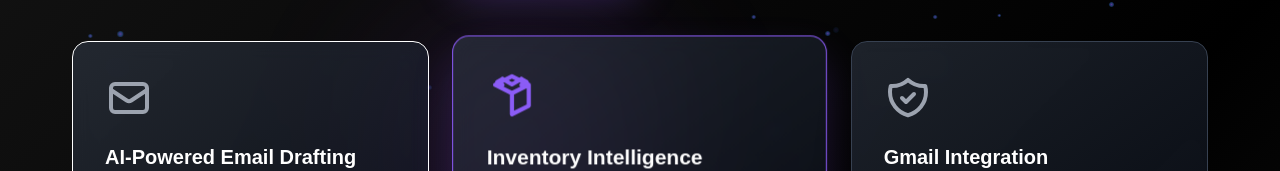
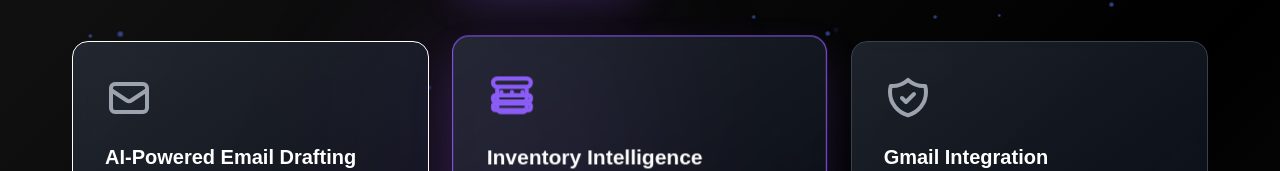
Before and after one commit to NygerianPrynce/Larynx, a React (Vite) app in the folder larynx-frontend/: page /login in a window 1280 px wide. Shown: the part 707-878 px from the top of the page. Built offline with nearby package versions, Linux system fonts and the light colour scheme.

Commit message:
fixing icons and stuff

```diff
--- a/larynx-frontend/src/pages/LoginPage.jsx
+++ b/larynx-frontend/src/pages/LoginPage.jsx
@@ -30,8 +30,12 @@
 
 const InventoryIcon = ({ style }) => (
   <svg style={style} fill="none" stroke="currentColor" viewBox="0 0 24 24">
-    <path strokeLinecap="round" strokeLinejoin="round" strokeWidth={2} d="M20 7l-8-4-8 4m16 0l-8 4m8-4v10l-8 4m0-10L4 7m8 4v10" />
-    <path strokeLinecap="round" strokeLinejoin="round" strokeWidth={2} d="M7.5 4.21l4.5 2.6 4.5-2.6M7.5 4.21l-2.5 1.44 2.5 1.44M16.5 4.21l2.5 1.44-2.5 1.44" />
+    <path strokeLinecap="round" strokeLinejoin="round" strokeWidth={2} d="M5 8h14M5 8a2 2 0 110-4h14a2 2 0 110 4M5 8v10a2 2 0 002 2h10a2 2 0 002-2V8m-9 4h4" />
+    <rect x="3" y="12" width="18" height="3" rx="1" strokeWidth={2} />
+    <rect x="3" y="16" width="18" height="3" rx="1" strokeWidth={2} />
+    <circle cx="7" cy="10.5" r="0.5" fill="currentColor" />
+    <circle cx="12" cy="10.5" r="0.5" fill="currentColor" />
+    <circle cx="17" cy="10.5" r="0.5" fill="currentColor" />
   </svg>
 )
 
```
